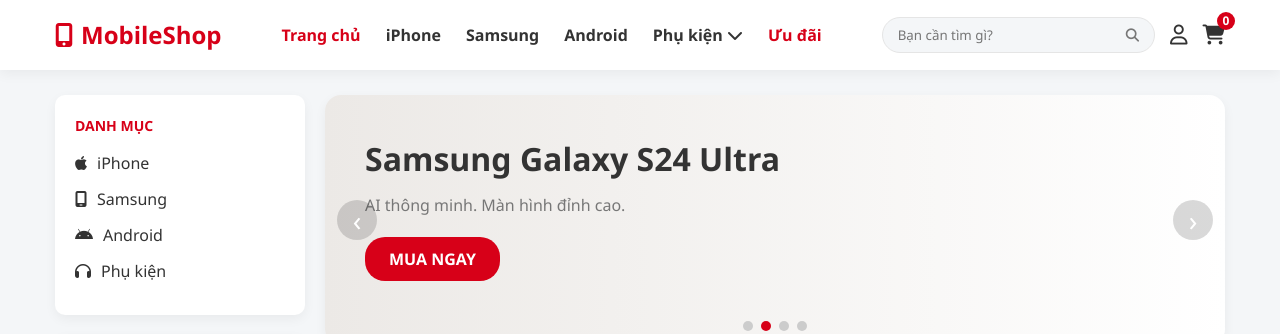
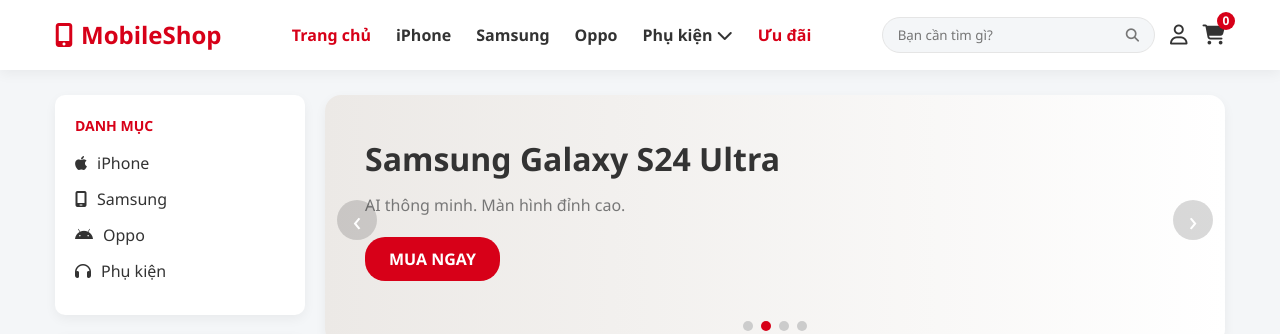
Before and after one commit to Anna-cao/BTL_Nhom_3, a plain HTML site: page index.html in a window 1280 px wide. Shown: the top 334 px of the page. Drawn offline with Linux system fonts and the light colour scheme.

Commit message:
sửa Android sang oppo

```diff
--- a/index.html
+++ b/index.html
@@ -20,7 +20,7 @@
                 <a href="index.html" class="active">Trang chủ</a>
                 <a href="category/iphone.html">iPhone</a>
                 <a href="category/samsung.html">Samsung</a>
-                <a href="category/android.html">Android</a>
+                <a href="category/oppo.html">Oppo</a>
                 <a href="category/accessories.html">Phụ kiện <i class="fa-solid fa-chevron-down text-small"></i></a>
                 <a href="category/deals.html" class="hot-deal">Ưu đãi</a>
             </nav>
@@ -48,7 +48,7 @@
                 <ul class="category-list">
                     <li><a href="category/iphone.html"><i class="fa-brands fa-apple"></i> iPhone</a></li>
                     <li><a href="category/samsung.html"><i class="fa-solid fa-mobile-screen"></i> Samsung</a></li>
-                    <li><a href="category/android.html"><i class="fa-brands fa-android"></i> Android</a></li>
+                    <li><a href="category/oppo.html"><i class="fa-brands fa-android"></i> Oppo</a></li>
                     <li><a href="category/accessories.html"><i class="fa-solid fa-headphones"></i> Phụ kiện</a></li>
                 </ul>
             </div>
```
